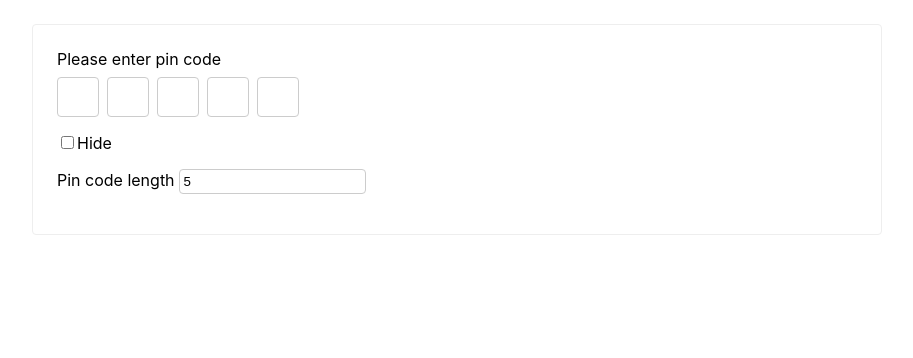
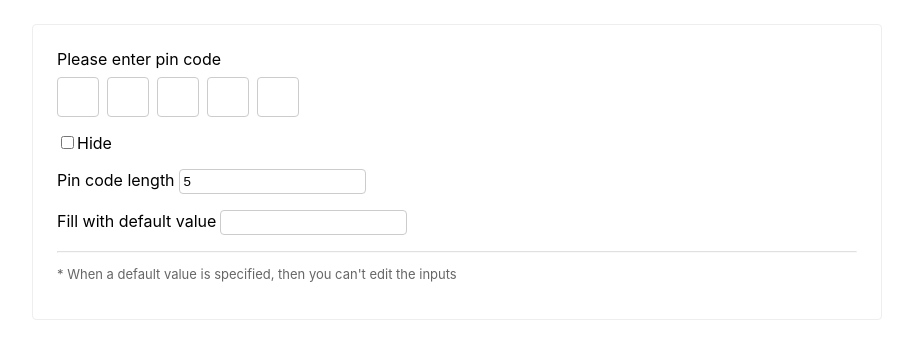
Before and after one commit to karamat/pin-code, a React (Create React App) app: page / in a window 1280 px wide. Shown: the top 358 px of the page, without its empty margins (183-1096 px from the left). Built offline with nearby package versions, Linux system fonts and the light colour scheme.

Commit message:
add the ability to specify default value

```diff
--- a/src/App.css
+++ b/src/App.css
@@ -26,9 +26,18 @@
   margin-bottom: 16px;
 }
 
-.input-field input[type="number"] {
+.input-field input {
   margin-left: 4px;
   padding: 4px;
   border: 1px solid #ccc;
   border-radius: 4px;
 }
+
+hr {
+  opacity: 0.3;
+}
+
+.helping-text {
+  font-size: 13px;
+  color: #666;
+}
--- a/src/App.tsx
+++ b/src/App.tsx
@@ -9,6 +9,7 @@ function App() {
   const [values, setValues] = useState<{ [key: string]: InputType }>({});
   const [focusedIndex, setFocusedIndex] = useState<number | null>(null);
   const [isHidden, setIsHidden] = useState(false);
+  const [defaultValue, setDefaultValue] = useState<string | undefined>();
 
   const handleChangeInput = (value: string, index: number) => {
     let acceptedValue = value.replace(/\D/, '');
@@ -38,6 +39,7 @@ function App() {
     if (isNaN(parseInt(value, 10))) return;
     setPinLength(parseInt(value, 10));
   };
+  const handleDefaultValueChange = (value: string) => setDefaultValue(value);
 
   return (
     <div className='App'>
@@ -49,7 +51,7 @@ function App() {
           <Input
             key={index}
             index={index}
-            value={values[index]}
+            value={defaultValue || values[index]}
             isFocused={index === focusedIndex}
             handleChangeInput={handleChangeInput}
             changeFocus={changeFocus}
@@ -71,7 +73,7 @@ function App() {
         </div>
 
         <div className='input-field'>
-          <label htmlFor='isHidden'>
+          <label htmlFor='pin-length'>
             Pin code length
             <input
               type='number'
@@ -84,6 +86,26 @@ function App() {
             />
           </label>
         </div>
+
+        <div className='input-field'>
+          <label htmlFor='default-value'>
+            Fill with default value
+            <input
+              type='text'
+              maxLength={1}
+              name='pin-length'
+              value={defaultValue}
+              autoComplete='none'
+              onChange={(e) => handleDefaultValueChange(e.target.value)}
+            />
+          </label>
+        </div>
+
+        <hr />
+
+        <p className='helping-text'>
+          * When a default value is specified, then you can't edit the inputs
+        </p>
       </div>
     </div>
   );
```
